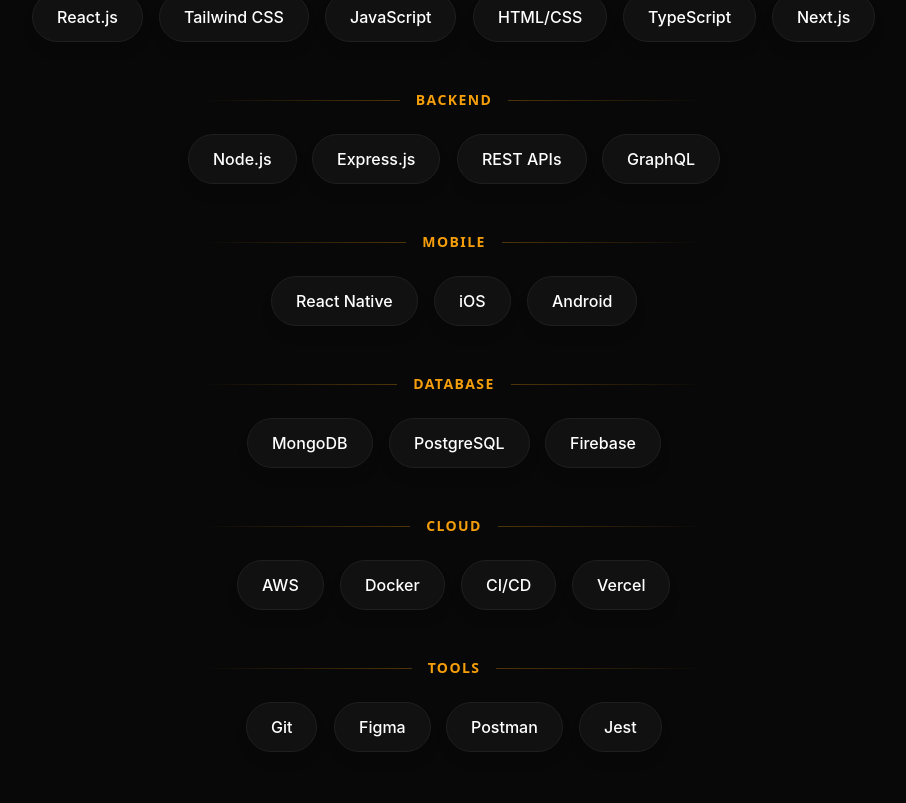
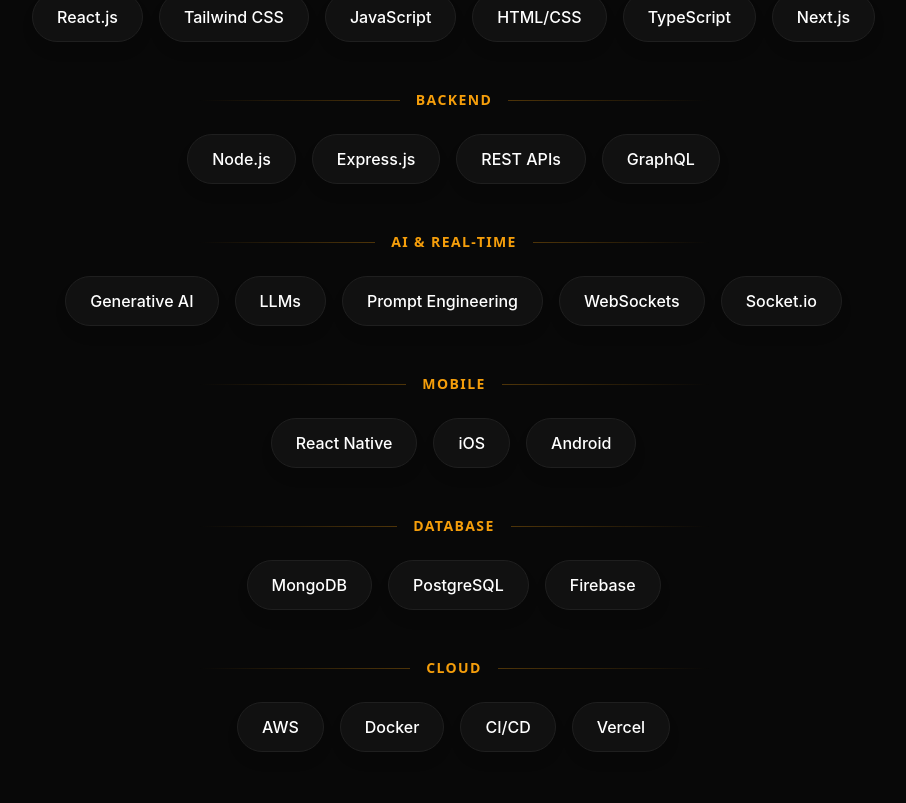
Before and after one commit to Mohit-1202/my-portfolio, a React (Vite) app: page / in a window 1280 px wide. Shown: the part 5917-6720 px from the top of the page, without its empty margins (186-1092 px from the left). Built offline with nearby package versions, Linux system fonts and the light colour scheme.

Commit message:
Fix skills centering and optimize animations

```diff
--- a/src/components/Skills.jsx
+++ b/src/components/Skills.jsx
@@ -2,10 +2,11 @@
   const groups = [
     { label: "Frontend", skills: ["React.js", "Tailwind CSS", "JavaScript", "HTML/CSS", "TypeScript", "Next.js"] },
     { label: "Backend", skills: ["Node.js", "Express.js", "REST APIs", "GraphQL"] },
+    { label: "AI & Real-time", skills: ["Generative AI", "LLMs", "Prompt Engineering", "WebSockets", "Socket.io"] },
     { label: "Mobile", skills: ["React Native", "iOS", "Android"] },
     { label: "Database", skills: ["MongoDB", "PostgreSQL", "Firebase"] },
     { label: "Cloud", skills: ["AWS", "Docker", "CI/CD", "Vercel"] },
-    { label: "Tools", skills: ["Git", "Figma", "Postman", "Jest"] }
+    { label: "Tools", skills: ["Git", "Figma", "Postman", "Google Maps API"] }
   ];
 
   return (
@@ -28,12 +29,11 @@
               </div>
 
               {/* Tag Cloud */}
-              <div className="flex flex-wrap justify-center gap-4">
+              <div className="flex flex-wrap justify-center gap-4 w-full reveal-base" style={{ transitionDelay: `${groupIdx * 0.15}s` }}>
                 {group.skills.map((skill, skillIdx) => (
                   <div
                     key={skillIdx}
-                    className="reveal-base px-6 py-3 bg-[#111111] border border-[#1f1f1f] rounded-full text-white font-medium shadow-lg hover:border-[#f59e0b] hover:shadow-[0_0_15px_rgba(245,158,11,0.3)] hover:text-[#f59e0b] transition-all duration-300 hover:scale-110 cursor-default"
-                    style={{ transitionDelay: `${(groupIdx * 0.1) + (skillIdx * 0.05)}s` }}
+                    className="px-6 py-3 bg-[#111111] border border-[#1f1f1f] rounded-full text-white font-medium shadow-lg hover:border-[#f59e0b] hover:shadow-[0_0_15px_rgba(245,158,11,0.3)] hover:text-[#f59e0b] transition-all duration-300 hover:scale-110 cursor-default"
                   >
                     {skill}
                   </div>
```
